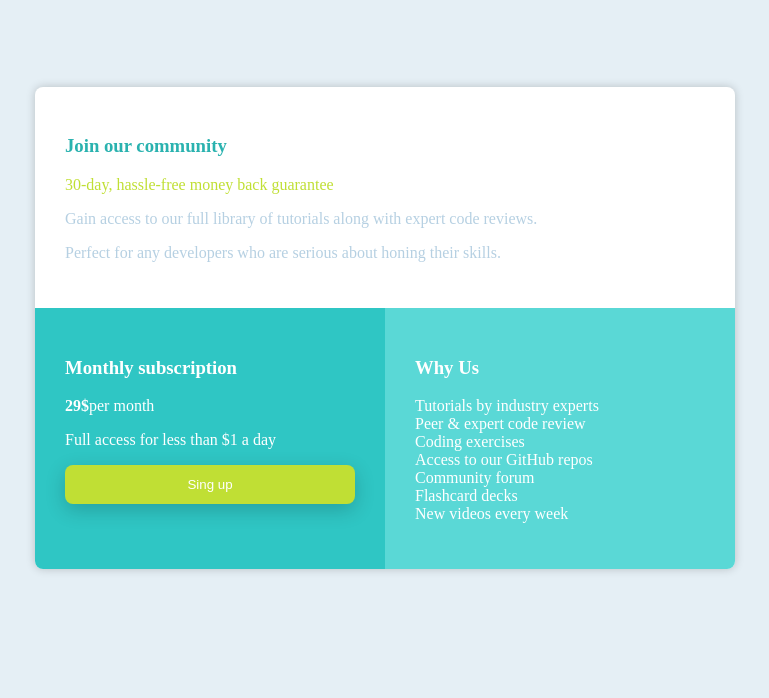
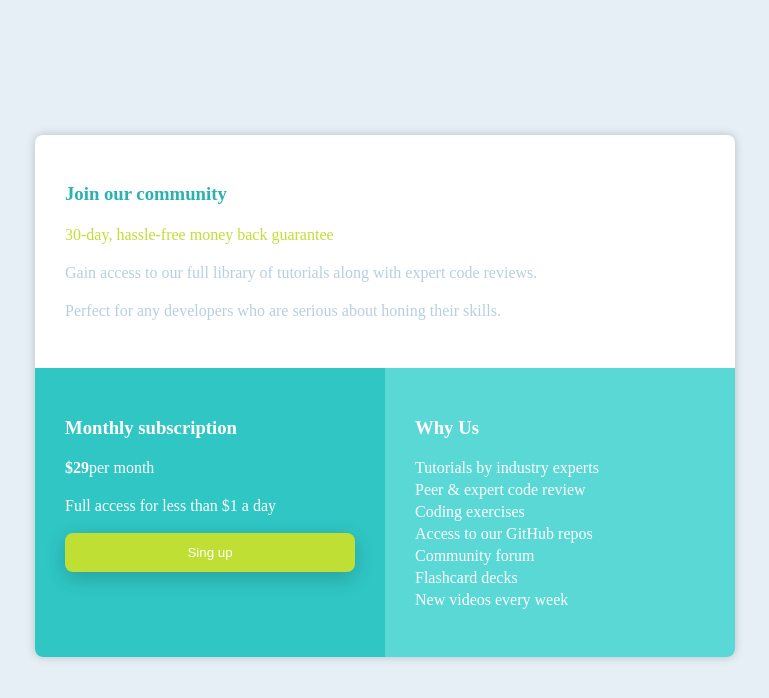
Before and after one commit to italo-gvdc/pratica-frontend, a plain HTML site: page single-price-grid-component/index.html in a window 1280 px wide. Shown: the whole page, without its empty margins (255-1024 px from the left). Drawn offline with Linux system fonts and the light colour scheme.

Commit message:
grade de preço

```diff
--- a/single-price-grid-component/estilo.css
+++ b/single-price-grid-component/estilo.css
@@ -1,10 +1,11 @@
 body {
+	font-family: Karla-Light.ttf;
 	font-size: 16px;
 	background-color: #e5eff5;
 	display: flex;
     justify-content: center;
     align-items: center;
-    min-height: 80vh;
+    min-height: 97vh;
 
 }
 
@@ -51,6 +52,12 @@ header  {
 
 .cinza {
 	color: hsl(204, 43%, 80%);
+}
+
+p {
+	line-height: 22px;
+	margin: 0
+	padding 5px;
 }
 
 button {
--- a/single-price-grid-component/index.html
+++ b/single-price-grid-component/index.html
@@ -23,7 +23,7 @@
 
         <div id="caixa1" class="caixa-filho">
           <h3>Monthly subscription</h3>
-          <p class="primeiro"><strong>29$</strong>per month</p>
+          <p class="primeiro"><strong>$29</strong>per month</p>
           <p class="segundo">Full access for less than $1 a day</p>
           <button>Sing up</button>
         </div>
```
Also changed, not shown: single-price-grid-component/Karla-Light.ttf (added).
